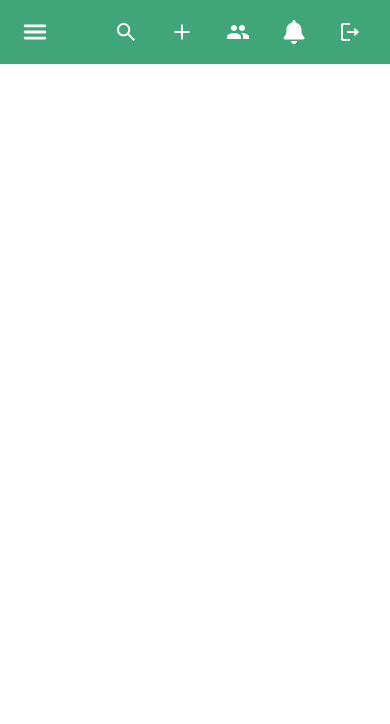
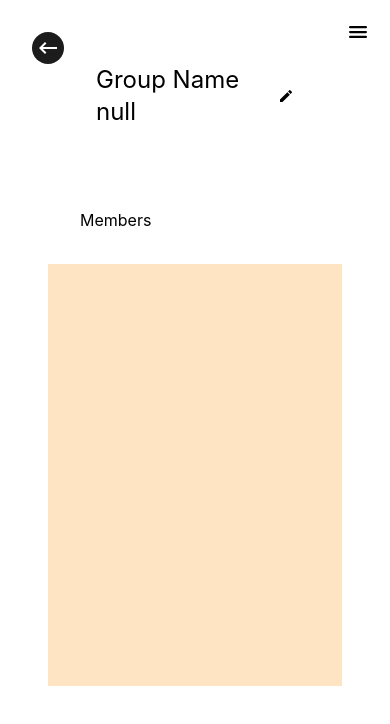
Before and after one commit to tanya13agarwal/QuickChat-app, a React (Create React App) app in the folder frontend/: page /groups in a window 390 px wide. Shown: the top 724 px of the page. Built offline with nearby package versions, Linux system fonts and the light colour scheme.

Commit message:
created group section

```diff
--- /dev/null
+++ b/frontend/src/components/shared/Drawer.jsx
@@ -0,0 +1,13 @@
+import React from 'react'
+
+import GroupList from "../../pages/Groups"
+
+const Drawer = ({open , close , GroupList}) => {
+  return (
+    <div className='w-full '>
+        {GroupList}
+    </div>
+  )
+}
+
+export default Drawer
--- a/frontend/src/pages/Groups.jsx
+++ b/frontend/src/pages/Groups.jsx
@@ -1,13 +1,179 @@
-import React from 'react';
+import React , {useEffect, useState} from 'react';
+import { MdOutlineKeyboardBackspace } from "react-icons/md";
+import { Link, useNavigate, useSearchParams } from 'react-router-dom';
+import { IoMenu } from "react-icons/io5";
+import { MdEdit } from "react-icons/md";
+import { MdDone } from "react-icons/md";
 
-import AppLayout from '../components/layout/appLayout/AppLayout';
+
+import Drawer from '../components/shared/Drawer';
+import AvatarCard from "../components/shared/AvatarCard";
+import { sampleChats } from "../data/sampleData"
+
+
+
 
 const Groups = () => {
+
+  const [isMobile , setIsMobile] = useState(false);
+  const [isEdit , setIsEdit] = useState(false);
+  const [groupName , setGroupName] = useState("")
+  const [groupNameUpdated , setGroupNameUpdated] = useState("")
+
+  const navigate = useNavigate();
+
+  const chatId = useSearchParams()[0].get("group")
+
+  const navigateBack = () => {
+    navigate("/")
+  }
+
+  const handleMobile = () => {
+    setIsMobile((prev) => !prev);
+  }
+
+  const handleMobileClose = () => {
+    setIsMobile(false);
+  }
+
+  const updateGroupName = () => {
+    setIsEdit(false)
+    console.log(groupNameUpdated)
+  }
+
+  useEffect(() => {
+    setGroupName(`Group Name ${chatId}`);
+    setGroupNameUpdated(`Group Name ${chatId}`);
+
+    return () => {
+      setGroupName("")
+      setGroupNameUpdated("")
+      setIsEdit("")
+    }
+  } , [chatId])
+
+  const IconBtns = (
+    <>
+      <div className='block md:hidden fixed right-[1rem] top-[1rem] text-2xl p-1'>
+        <button onClick={handleMobile}>
+            <IoMenu/>
+        </button>
+      </div>
+
+      <div>
+        <button
+        onClick={navigateBack}
+        className={`absolute rounded-full top-[2rem] left-[2rem] text-2xl p-1 bg-matBlack text-white hover:bg-[rgba(0,0,0,0.7)]`}
+        >
+            <MdOutlineKeyboardBackspace/>
+        </button>
+      </div>
+    </>
+  );
+
+
+  const GroupName =(
+    <div className='flex items-center justify-center gap-[1rem] p-[3rem]'>
+      {
+        isEdit ? (
+          <>
+            <input
+              className='w-[100%] p-3 focus:outline-none border pl-1'
+              value={groupNameUpdated}
+              onChange={(e) => setGroupNameUpdated(e.target.value)}
+            />
+            <button
+              onClick={updateGroupName}
+            >
+                <MdDone className='text-xl'/>
+            </button>
+          </>
+        ) : (
+          <>
+            <p className='text-2xl'>
+              {groupName}
+            </p>
+            <button
+              onClick={() => setIsEdit(true)}
+            >
+                <MdEdit/>
+            </button>
+          </>
+        )
+      }
+    </div>
+  )
+
+
+
   return (
-    <div>
+    <div className='grid grid-flow-col h-[100vh]'>
 
+      <div className='hidden md:block md:col-span-4 bg-baseColor'>
+        <GroupList myGroups={sampleChats} chatId={chatId}/>
+      </div>
+
+      <div className='col-span-12 md:col-span-8 flex flex-col items-center relative p-[1rem] pr-[3rem] pl-[3rem]'>
+        {IconBtns}
+        {
+          groupName && <>
+            {GroupName}
+
+            <p className='m-[2rem] mr-auto'>
+              Members
+            </p>
+
+            <div className='max-w-[45rem] w-[100%] box-border p-0 md:p-[1rem] lg:p-[1rem] lg:pl-[4rem] lg:pr-[4rem] gap-[2rem]
+            h-[50vh] overflow-auto bg-bisque'>
+
+            </div>
+          </>
+        }
+      </div>
+
+      {isMobile && <Drawer open = {isMobile} close = {handleMobileClose} GroupList = {<GroupList  myGroups={sampleChats} chatId={chatId}/>} className="w-50vw"/> }
     </div>
+  )
+};
+
+
+const GroupList = ({myGroups = [] , chatId}) => (
+  <div className='flex flex-col'>
+    {
+      myGroups.length > 0 ? (
+        myGroups.map((group) => (
+          <GroupListItem group = {group} chatId = {chatId} key={group._id}/>
+        ))
+      ) : (
+        <p className='flex items-center p-[1rem]'>
+          No groups
+        </p>
+      )
+    }
+  </div>
+);
+
+const GroupListItem = ({group , chatId}) => {
+  const {name , avatar , _id} = group;
+
+  return (
+    <Link
+      to={`?group=${_id}`}
+      className='hover:bg-linkHover p-2'
+      onClick={(e) => {
+        if(chatId === _id ) e.preventDefault();
+      }}
+    >
+      <div className='flex gap-[1rem] items-center'>
+        <AvatarCard avatar = {avatar}/>
+        <p>
+          {name}
+        </p>
+      </div>
+    </Link>
   )
 }
 
-export default AppLayout()(Groups);
+
+
+export default Groups;
--- a/frontend/tailwind.config.js
+++ b/frontend/tailwind.config.js
@@ -8,6 +8,8 @@ module.exports = {
     colors: {
       white: "#FFFFFF",
       black: "#000000",
+      matBlack: "#1c1c1c",
+      bisque: "#FFE4C4",
       gray: "rgba(247,247,247,.2)",
       grayColor: "rgba(247,247,247,1)",
       red: "#FF0000",
```
